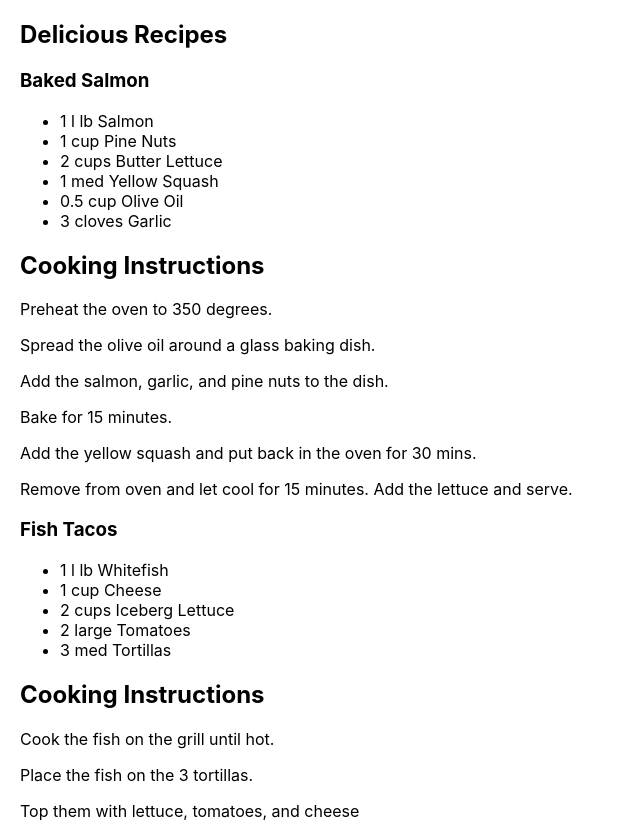
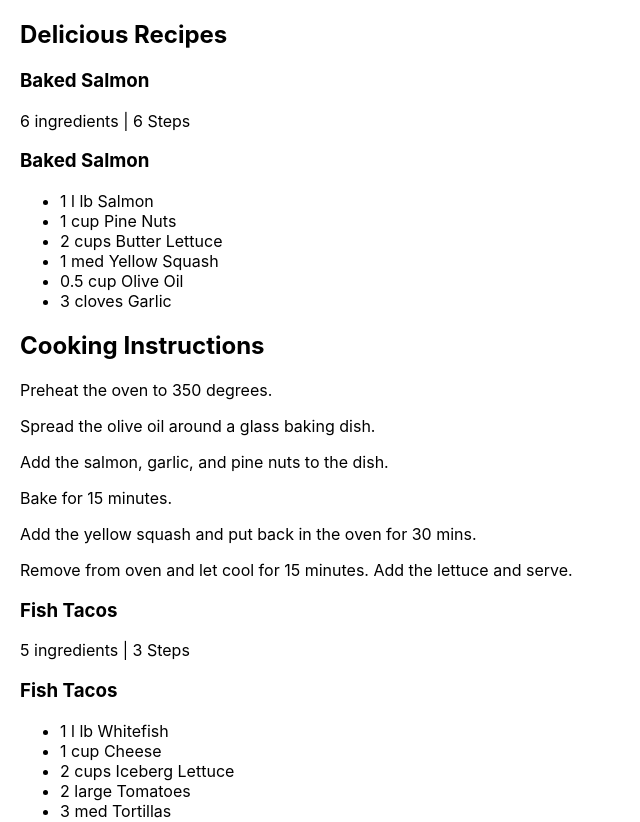
Before and after one commit to tyrelhooker/recipes_app, a React (Create React App) app: page / in a window 1280 px wide. Shown: the top 822 px of the page, without its empty margins (0-640 px from the left). Built offline with nearby package versions, Linux system fonts and the light colour scheme.

Commit message:
Add property validation and set default property values in a new Summary component to display number of ingredients and number of steps in each recipe

```diff
--- a/src/components/IngredientList.js
+++ b/src/components/IngredientList.js
@@ -1,7 +1,7 @@
 import React from 'react';
 import Ingredient from './Ingredient';
 
-const IngredientList = ({list}) =>
+const IngredientList = ({ list }) =>
   <ul className='ingredients'>
     {list.map((ingredient, i) =>
       <Ingredient key={i} {...ingredient} />
--- a/src/components/Recipe.js
+++ b/src/components/Recipe.js
@@ -2,12 +2,19 @@ import React from 'react';
 import IngredientList from './IngredientList';
 // import Ingredient from './Ingredient';
 import Instructions from './Instructions';
+import Summary from './Summary';
 
 const Recipe = ({ name, ingredients, steps }) =>
   <section id={name.toLowerCase().replace(/ /g, '-')}>
-    <h1>{name}</h1>
+    <Summary
+      title={name}
+      ingredients={ingredients.length}
+      steps={steps.length}
+    />
+     <h1>{name}</h1>
     <IngredientList list={ingredients} />
     <Instructions title='Cooking Instructions' steps={steps} />
+
   </section>
 
 export default Recipe;
--- /dev/null
+++ b/src/components/Summary.js
@@ -0,0 +1,25 @@
+import React from 'react';
+import PropTypes from 'prop-types';
+
+const Summary = ({ ingredients, steps, title }) => {
+  console.log(typeof ingredients);
+
+  return (
+    <div>
+      <h1>{title}</h1>
+      <p>{ingredients} ingredients | {steps} Steps</p>
+    </div>
+  )
+}
+
+Summary.propTypes = {
+  ingredients: PropTypes.number.isRequired,
+  steps: PropTypes.number.isRequired
+}
+
+Summary.defaultProps = {
+  ingredients: 0,
+  steps: 0
+}
+
+export default Summary;
--- a/src/index.js
+++ b/src/index.js
@@ -3,13 +3,12 @@ import ReactDOM from 'react-dom';
 import './index.css';
 import App from './App';
 import * as serviceWorker from './serviceWorker';
-import data from './recipe_data.json';
+import data from './data/recipe_data';
 
 const recipe_data = data;
 
 
 ReactDOM.render(
-
   <React.StrictMode>
     {recipe_data.map(index => console.log(index))}
     <App recipes={recipe_data} />
```
Also changed, not shown: src/data/recipe_data.json (renamed from src/recipe_data.json), 1 other file (tests, documents, lock files or other folders).
